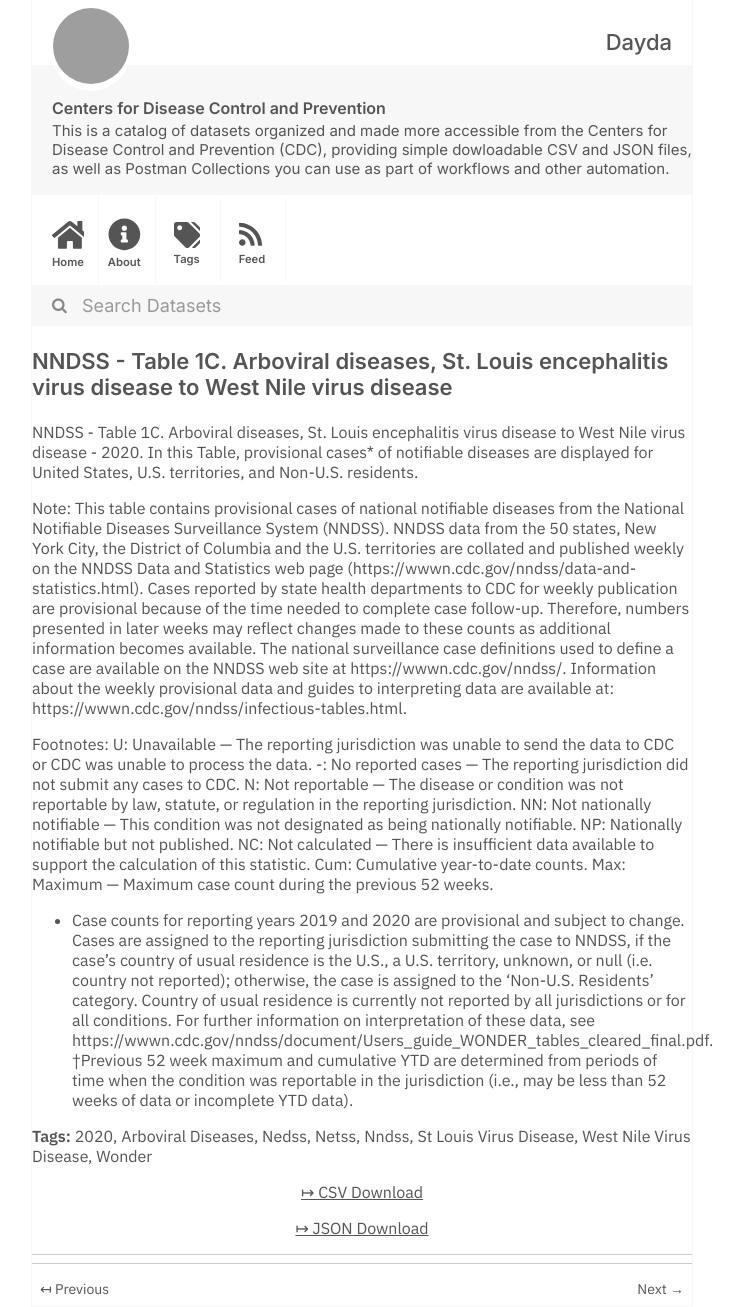
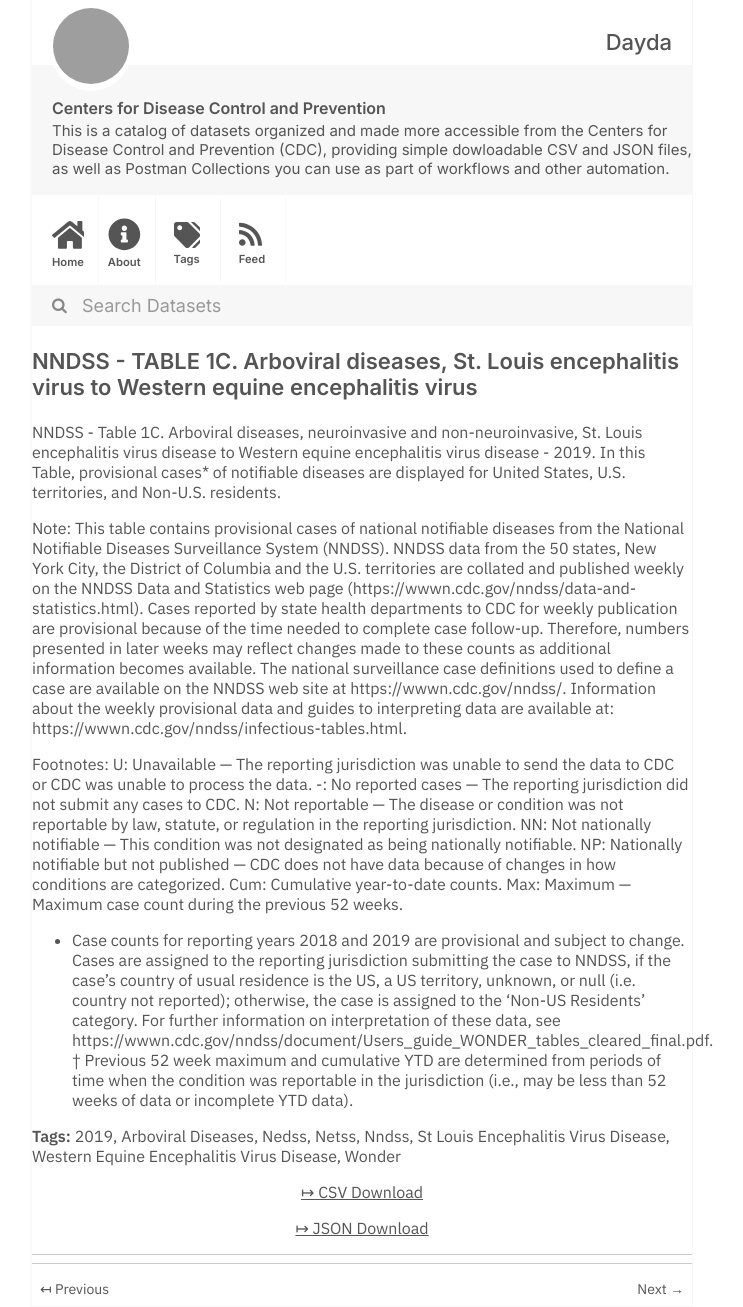
Before and after one commit to dayda-entities/centers-for-disease-control-and-prevention, a Jekyll site: the page built from _posts/2020-11-12-nndss-table-1c-arboviral-disea.md, in a window 1280 px wide. Shown: the whole page, without its empty margins (278-1021 px from the left). Built offline with Jekyll 4.4.1, drawn with Linux system fonts in a browser that asks for light colours; grey boxes are pictures that could not be loaded.

Commit message:
Publish Data

```diff
--- a/_posts/2020-11-12-nndss-table-1c-arboviral-disea.md
+++ b/_posts/2020-11-12-nndss-table-1c-arboviral-disea.md
@@ -1,27 +1,27 @@
 ---
 title: >-
-  NNDSS - Table 1C. Arboviral diseases, St. Louis encephalitis virus disease to
-  West Nile virus disease
-created: '2020-11-12T12:12:58.168328'
-modified: '2021-04-21T19:13:53.328925'
+  NNDSS - TABLE 1C. Arboviral diseases, St. Louis encephalitis virus to Western
+  equine encephalitis virus
+created: '2020-11-12T12:12:51.817150'
+modified: '2021-04-21T19:13:17.735698'
 state: active
 type: dataset
 tags:
-  - '2020'
+  - '2019'
   - Arboviral Diseases
   - Nedss
   - Netss
   - Nndss
-  - St Louis Virus Disease
-  - West Nile Virus Disease
+  - St Louis Encephalitis Virus Disease
+  - Western Equine Encephalitis Virus Disease
   - Wonder
 groups: []
-csv_url: 'https://data.cdc.gov/api/views/4ynm-6jgm/rows.csv?accessType=DOWNLOAD'
-json_url: 'https://data.cdc.gov/api/views/4ynm-6jgm/rows.json?accessType=DOWNLOAD'
+csv_url: 'https://data.cdc.gov/api/views/4ewf-ciy6/rows.csv?accessType=DOWNLOAD'
+json_url: 'https://data.cdc.gov/api/views/4ewf-ciy6/rows.json?accessType=DOWNLOAD'
 layout: post
 
 ---
-NNDSS - Table 1C. Arboviral diseases, St. Louis encephalitis virus disease to West Nile   virus disease - 2020. In this Table, provisional cases* of notifiable diseases are displayed for United States, U.S. territories, and Non-U.S. residents.
+NNDSS - Table 1C. Arboviral diseases, neuroinvasive and non-neuroinvasive,  St. Louis encephalitis virus disease to Western equine encephalitis virus disease - 2019. In this Table, provisional cases* of notifiable diseases are displayed for United States, U.S. territories, and Non-U.S. residents.
 
 Note:
 This table contains provisional cases of national notifiable diseases from the National Notifiable Diseases Surveillance System (NNDSS). NNDSS data from the 50 states, New York City, the District of Columbia and the U.S. territories are collated and published weekly on the NNDSS Data and Statistics web page (https://wwwn.cdc.gov/nndss/data-and-statistics.html). Cases reported by state health departments to CDC for weekly publication are provisional because of the time needed to complete case follow-up. Therefore, numbers presented in later weeks may reflect changes made to these counts as additional information becomes available. The national surveillance case definitions used to define a case are available on the NNDSS web site at https://wwwn.cdc.gov/nndss/. Information about the weekly provisional data and guides to interpreting data are available at: https://wwwn.cdc.gov/nndss/infectious-tables.html.
@@ -31,9 +31,8 @@ U: Unavailable — The reporting jurisdiction was unable to send the data to CDC
 -: No reported cases — The reporting jurisdiction did not submit any cases to CDC.
 N: Not reportable — The disease or condition was not reportable by law, statute, or regulation in the reporting jurisdiction.
 NN: Not nationally notifiable — This condition was not designated as being nationally notifiable.
-NP: Nationally notifiable but not published.
-NC: Not calculated — There is insufficient data available to support the calculation of this statistic.
+NP: Nationally notifiable but not published — CDC does not have data because of changes in how conditions are categorized.
 Cum: Cumulative year-to-date counts.
 Max: Maximum — Maximum case count during the previous 52 weeks.
-* Case counts for reporting years 2019 and 2020 are provisional and subject to change. Cases are assigned to the reporting jurisdiction submitting the case to NNDSS, if the case's country of usual residence is the U.S., a U.S. territory, unknown, or null (i.e. country not reported); otherwise, the case is assigned to the 'Non-U.S. Residents' category. Country of usual residence is currently not reported by all jurisdictions or for all conditions. For further information on interpretation of these data, see https://wwwn.cdc.gov/nndss/document/Users_guide_WONDER_tables_cleared_final.pdf.
-†Previous 52 week maximum and cumulative YTD are determined from periods of time when the condition was reportable in the jurisdiction (i.e., may be less than 52 weeks of data or incomplete YTD data).
+* Case counts for reporting years 2018 and 2019 are provisional and subject to change. Cases are assigned to the reporting jurisdiction submitting the case to NNDSS, if the case's country of usual residence is the US, a US territory, unknown, or null (i.e. country not reported); otherwise, the case is assigned to the 'Non-US Residents' category. For further information on interpretation of these data, see https://wwwn.cdc.gov/nndss/document/Users_guide_WONDER_tables_cleared_final.pdf.
+† Previous 52 week maximum and cumulative YTD are determined from periods of time when the condition was reportable in the jurisdiction (i.e., may be less than 52 weeks of data or incomplete YTD data).
```
